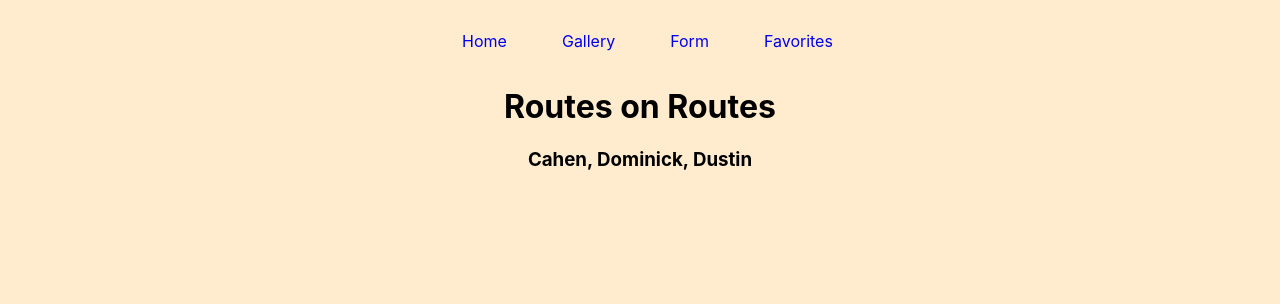
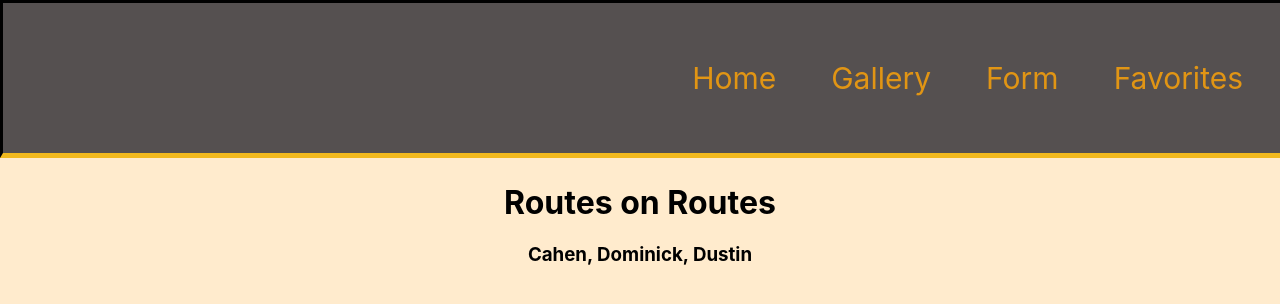
Before and after one commit to Dustin-Holloway/Phase-2-Project-Routes, a React (Create React App) app in the folder routes-app/: page / in a window 1280 px wide. Shown: the top 304 px of the page. Built offline with nearby package versions, Linux system fonts and the light colour scheme; no server answers.

Commit message:
added styles

```diff
--- a/routes-app/src/App.css
+++ b/routes-app/src/App.css
@@ -1,20 +1,24 @@
 
+.header li {
+  font-size: 30px;
+  color:rgba(237, 155, 15, 0.926);
+  font-weight: 400;
+
+}
 
 
 .header {
   align-items: center;
-  height: 100px;
+  height: 150px;
   width: 100%;
-  background-color: rgb(117, 109, 109);
-  font-family: sans-serif;
-  font-weight: bolder;
-  color: white;
+  background-color: rgb(85, 80, 80);
   display: flex;
   flex-direction: row;
   justify-content: end;
-  font-size: 25px;
-  z-index: 2;
-
+  border-bottom-width: 5px;
+  border-bottom-color: rgb(241, 185, 30);
+  border-style: solid;
+  margin-bottom: 25px;
 }
 
 li {
@@ -22,6 +26,7 @@ li {
   display: inline-block;
   margin: 15px;
   padding-right: 25px;
+  font-size: 15px;
 }
 
 form {
@@ -144,7 +149,7 @@ img {
   background-color:rgb(135, 119, 91);
   width: 50%;
   position: absolute;
-  top: 115px;
+  top: 205px;
   left: 400px;
   border-radius: 5px;
   color: white;
@@ -156,6 +161,8 @@ img {
 .img-container {
 
   width: 75%;
+  height: 300px;
+  border-radius: 5px;
   overflow: hidden;
   margin-left: auto;
   margin-right: auto;
@@ -167,3 +174,12 @@ display: block;
 font-size: 15px;
 color: rgb(255, 255, 255);
 }
+
+.park-name {
+  position: relative;
+  top: -190px;
+  font-family:'Franklin Gothic Medium', 'Arial Narrow', Arial, sans-serif;
+  font-weight:300;
+  color: white;
+
+}
--- a/routes-app/src/App.js
+++ b/routes-app/src/App.js
@@ -23,29 +23,18 @@ function App() {
   };
 
   useEffect(() => {
-    fetch(`https://developer.nps.gov/api/v1/parks?park&api_key=${apiKey}`)
+    fetch(`https://developer.nps.gov/api/v1/parks?limit=1000&api_key=${apiKey}`)
       .then((res) => res.json())
       .then((data) => setParks(data.data));
   }, []);
 
   function handleClick(park) {
     if (!myParks.includes(park)) {
-      return setMyParks([...myParks, park]);
-    } else {
-      alert("It's already on your list");
-    }
+      setMyParks([...myParks, park]);
+    } else return;
   }
 
-  // function addToList(park) {
-  //   if (!myParks.includes(park)) {
-  //     console.log("HEY");
-  //     return setMyParks([...myParks, park]);
-  //   } else {
-  //     alert("It's already on your list");
-  //   }
-  // }
-
-  const filteredByState = parks.filter((park) =>
+  const filteredByState = [...parks].filter((park) =>
     park.states.toLowerCase().includes(search.toLowerCase())
   );
 
--- a/routes-app/src/card.js
+++ b/routes-app/src/card.js
@@ -6,12 +6,18 @@ import { IoHeartOutline, IoHeart } from "react-icons/io5";
 export default function Card({ park, handleClick }) {
   const [liked, setLiked] = useState(true);
 
+  function handleLiked(park) {
+    setLiked(!liked);
+    handleClick(park);
+  }
+
   return (
     <div className="card">
-      <span className="heart" onClick={(e) => setLiked(!liked)}>
+      <span className="heart" onClick={(e) => handleLiked(park)}>
         {liked ? <IoHeartOutline /> : <IoHeart />}
       </span>
-      <img src={park.images[0].url} onClick={(e) => handleClick(park)} />
+      <img src={park.images[0].url} />
+      <h4 className="park-name">{park.name}</h4>
     </div>
   );
 }
--- a/routes-app/src/favorites.js
+++ b/routes-app/src/favorites.js
@@ -8,8 +8,9 @@ export default function Favorites({ myParks }) {
 
   function renderPark(park) {
     setRenderedPark(park);
-
-    setShowPark(showPark);
+    if (!showPark) {
+      setShowPark(!showPark);
+    }
   }
 
   const favoriteParks = myParks.map((park) => (
--- a/routes-app/src/header.js
+++ b/routes-app/src/header.js
@@ -1,9 +1,10 @@
 import react from "react";
 import { Link } from "react-router-dom";
+import "./App.css";
 
 function Header() {
   return (
-    <div>
+    <div className="header">
       <ul>
         <Link to="/">
           <li>Home</li>
```
Also changed, not shown: routes-app/src/landing.js (added, +11 -0 lines).
